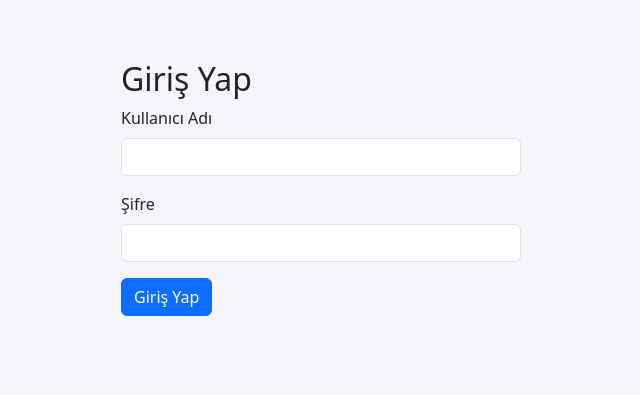
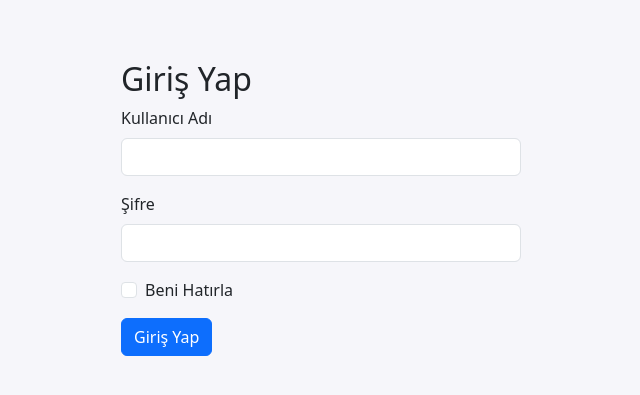
Before and after one commit to hihancioglu/awlog-server, a Flask app: page /login in a window 1280 px wide. Shown: the top 395 px of the page, without its empty margins (319-959 px from the left). Run offline with Flask 3, Linux system fonts and the light colour scheme.

Commit message:
Add 'remember me' option on login

```diff
--- a/server.py
+++ b/server.py
@@ -36,6 +36,8 @@ TIMEZONE_OFFSET = int(os.environ.get("TIMEZONE_OFFSET", 3))  # hours
 LDAP_URI = os.environ.get("LDAP_URI")
 LDAP_BASE_DN = os.environ.get("LDAP_BASE_DN")
 LDAP_DOMAIN = os.environ.get("LDAP_DOMAIN")
+REMEMBER_ME_DAYS = int(os.environ.get("REMEMBER_ME_DAYS", 30))
+app.permanent_session_lifetime = timedelta(days=REMEMBER_ME_DAYS)
 ADMIN_SET = {
     u.strip().lower()
     for u in os.environ.get("ADMIN_USERS", "").split(",")
@@ -689,9 +691,11 @@ def login():
     if request.method == "POST":
         username = request.form.get("username")
         password = request.form.get("password")
+        remember = request.form.get("remember")
         if username and password and ldap_auth(username, password):
             session["user"] = username
             session["is_admin"] = is_admin(username)
+            session.permanent = bool(remember)
             next_url = request.args.get("next") or url_for("index")
             return redirect(next_url)
         flash("Giriş başarısız")
--- a/templates/login.html
+++ b/templates/login.html
@@ -25,6 +25,10 @@
       <label class="form-label">Şifre</label>
       <input type="password" name="password" class="form-control" required>
     </div>
+    <div class="mb-3 form-check">
+      <input type="checkbox" class="form-check-input" id="remember" name="remember">
+      <label class="form-check-label" for="remember">Beni Hatırla</label>
+    </div>
     <button type="submit" class="btn btn-primary">Giriş Yap</button>
   </form>
 </div>
```
Also changed, not shown: README.md.
